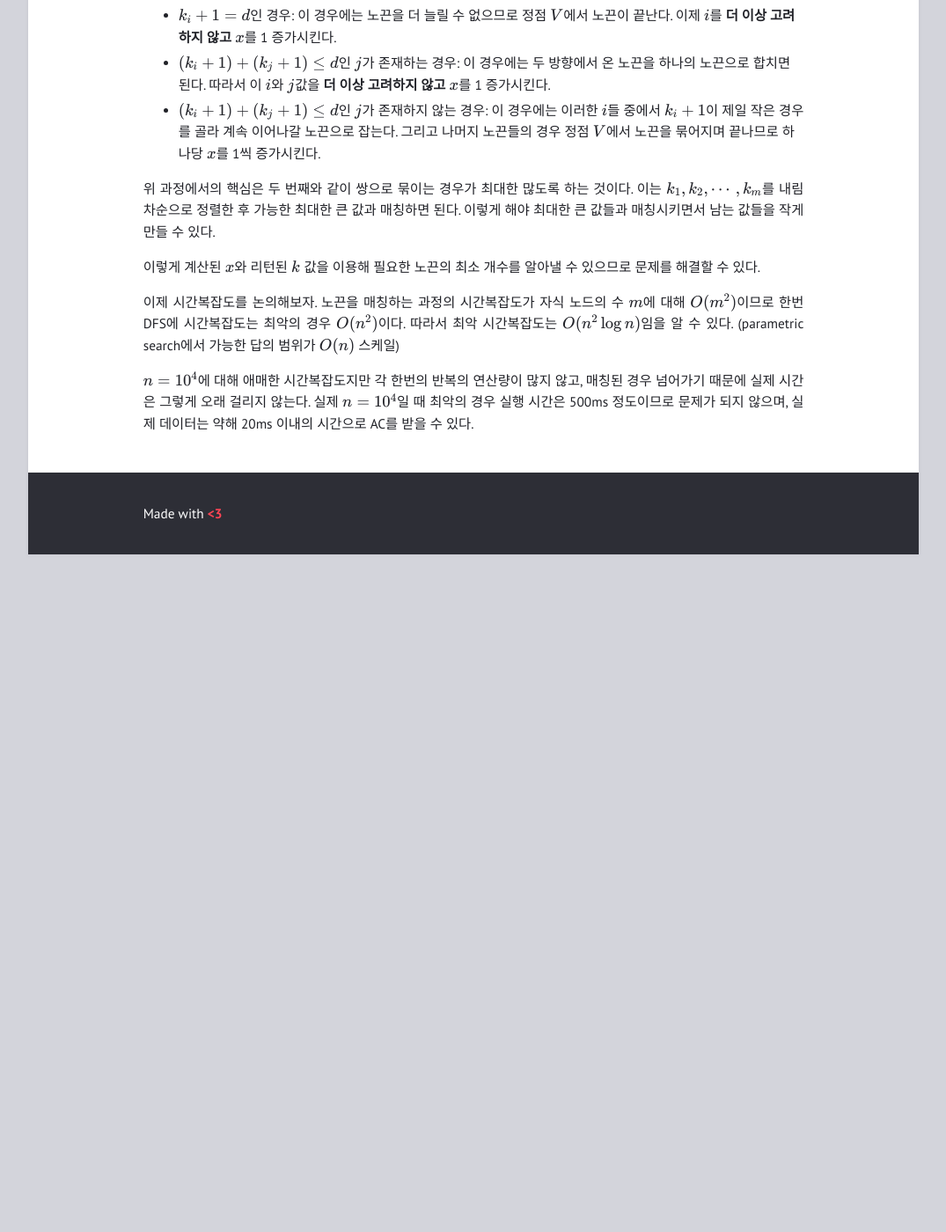
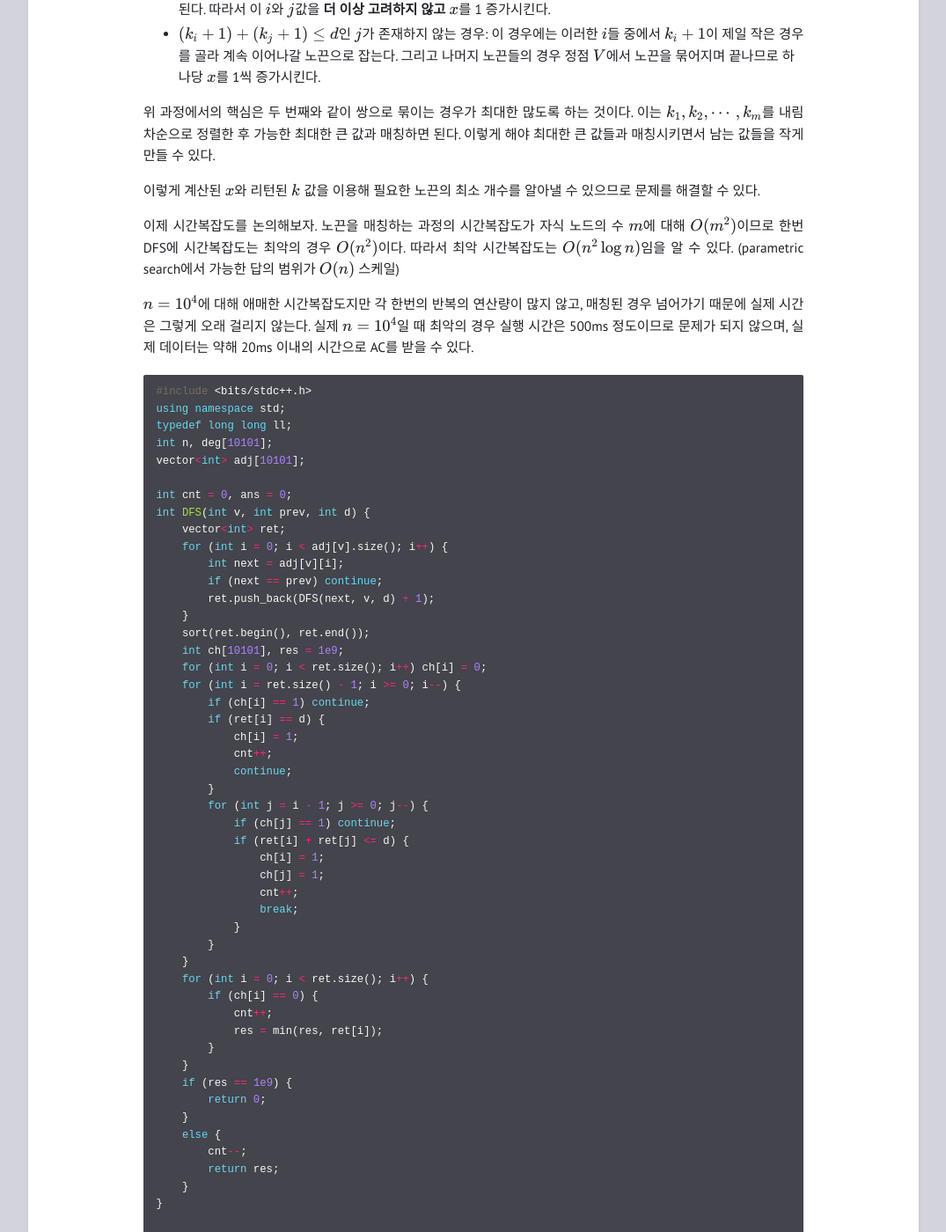
Before and after one commit to mathrabbit1028/mathrabbit1028.github.io, a Jekyll site: the page built from _posts/2023-07-16-Problem-Solving.md, in a window 1280 px wide and 1400 px high, scrolled down 4416 px. Shown: the whole window at 88% size, without its empty margins (102-1177 px from the left). Built offline with Jekyll 4.4.1, drawn with Linux system fonts in a browser that asks for light colours; some web fonts are replaced; before the commit the page ends 5046 px from its top, so only the background shows below that; some of the changed text lies outside the part shown.

Commit message:
2023-07-16 PS

````diff
--- a/_posts/2023-07-16-Problem-Solving.md
+++ b/_posts/2023-07-16-Problem-Solving.md
@@ -19,17 +19,17 @@ layout: post
 - 문제 요약: 정점 $$N$$개, 간선 $$E$$개인 그래프가 입력으로 주어질 때, 다음의 질의 $$P$$개를 해결하라:
     - 수 $$M$$개가 주어질 때, 그 $$M$$개의 정점만을 통해 갈 수 있는 정점들을 하나의 그룹으로 만들자. 이때 그룹의 개수를 출력하라.
 - 제약 조건
-    - $$1≤N≤10^5$$
-    - $$0≤E≤10^5$$
-    - $$1≤P≤10^5$$
-    - $$1≤M≤N$$
-    - $$\sum M ≤ 10^5$$
+    - $1≤N≤10^5$
+    - $0≤E≤10^5$
+    - $1≤P≤10^5$
+    - $1≤M≤N$
+    - $\sum M ≤ 10^5$
 
 ## 만점 풀이
 
 기본적으로 분리 집합(disjoint set)을 사용해야 함을 쉽게 떠올릴 수 있다. 이제 문제는 시간 복잡되인데, 분리 집합을 사용하기 위해 $$M$$개의 정점들끼리의 연결 관계를 직접 구한다면 적어도 $$O(M^2)$$의 시간이 필요하므로 TLE가 나게 된다. 이를 해결할 수 있는 방법을 생각해보자.
 
-먼저, $$M$$개의 정점 목록에 속하는 어떤 정점 $$V$$에 대해 나머지 $$M-1$$개의 정점이 연결되어 있는지 판단하는 알고리즘을 생각해보자. 그 전에, $$|V|$$는 정점 $$V$$와 연결된 정점의 수이다.
+먼저, $$M$$개의 정점 목록에 속하는 어떤 정점 $$V$$에 대해 나머지 $$M-1$$개의 정점이 연결되어 있는지 판단하는 알고리즘을 생각해보자. 그 전에, $$\|V\|$$는 정점 $$V$$와 연결된 정점의 수이다.
 
 - 알고리즘 1: $$V$$와 연결된 정점을 `ch` 배열에 마킹한 후, 나머지 $$M-1$$개의 정점의 `ch` 값이 1인지 확인한다. 시간복잡도는 $$O(M+|V|)$$이다.
 - 알고리즘 2: $$V$$와 연결된 각각의 정점에 대해, 나머지 $$M-1$$개의 정점에 포함되어 있는지 이분탐색을 통해 확인한다. 이를 위해 $$M$$개의 정점을 번호 순으로 정렬한다. 시간복잡도는 $$O(|V|\log M)$$이다.
@@ -176,3 +176,90 @@ int main() {
 이제 시간복잡도를 논의해보자. 노끈을 매칭하는 과정의 시간복잡도가 자식 노드의 수 $$m$$에 대해 $$O(m^2)$$이므로 한번 DFS에 시간복잡도는 최악의 경우 $$O(n^2)$$이다. 따라서 최악 시간복잡도는 $$O(n^2 \log n)$$임을 알 수 있다. (parametric search에서 가능한 답의 범위가 $$O(n)$$ 스케일)
 
 $$n=10^4$$에 대해 애매한 시간복잡도지만 각 한번의 반복의 연산량이 많지 않고, 매칭된 경우 넘어가기 때문에 실제 시간은 그렇게 오래 걸리지 않는다. 실제 $$n=10^4$$일 때 최악의 경우 실행 시간은 500ms 정도이므로 문제가 되지 않으며, 실제 데이터는 약해 20ms 이내의 시간으로 AC를 받을 수 있다.
+
+```c++
+#include <bits/stdc++.h>
+using namespace std;
+typedef long long ll;
+int n, deg[10101];
+vector<int> adj[10101];
+
+int cnt = 0, ans = 0;
+int DFS(int v, int prev, int d) {
+    vector<int> ret;
+    for (int i = 0; i < adj[v].size(); i++) {
+        int next = adj[v][i];
+        if (next == prev) continue;
+        ret.push_back(DFS(next, v, d) + 1);
+    }
+    sort(ret.begin(), ret.end());
+    int ch[10101], res = 1e9;
+    for (int i = 0; i < ret.size(); i++) ch[i] = 0;
+    for (int i = ret.size() - 1; i >= 0; i--) {
+        if (ch[i] == 1) continue;
+        if (ret[i] == d) {
+            ch[i] = 1;
+            cnt++;
+            continue;
+        }
+        for (int j = i - 1; j >= 0; j--) {
+            if (ch[j] == 1) continue;
+            if (ret[i] + ret[j] <= d) {
+                ch[i] = 1;
+                ch[j] = 1;
+                cnt++;
+                break;
+            }
+        }
+    }
+    for (int i = 0; i < ret.size(); i++) {
+        if (ch[i] == 0) {
+            cnt++;
+            res = min(res, ret[i]);
+        }
+    }
+    if (res == 1e9) {
+        return 0;
+    }
+    else {
+        cnt--;
+        return res;
+    }
+}
+
+bool solve(int d) {
+    cnt = 0;
+    if (DFS(1, 0, d) > 0) cnt++;
+    //cout << d << " " << cnt << "\n";
+    return cnt == ans;
+}
+
+int main() {
+    ios_base::sync_with_stdio(false);
+    cin.tie(0);
+
+    cin >> n;
+    for (int i = 1; i < n; i++) {
+        int a, b;
+        cin >> a >> b;
+        adj[a].push_back(b);
+        adj[b].push_back(a);
+        deg[a]++;
+        deg[b]++;
+    }
+
+    for (int i = 1; i <= n; i++) ans += (deg[i] - 1) / 2;
+    ans++;
+    cout << ans << "\n";
+
+    int st = 1, ed = n - 1;
+    while (st < ed) {
+        int mid = (st + ed) / 2;
+        if (solve(mid)) ed = mid;
+        else st = mid + 1;
+    }
+    cout << st << "\n";
+
+    return 0;
+}
+```
````
